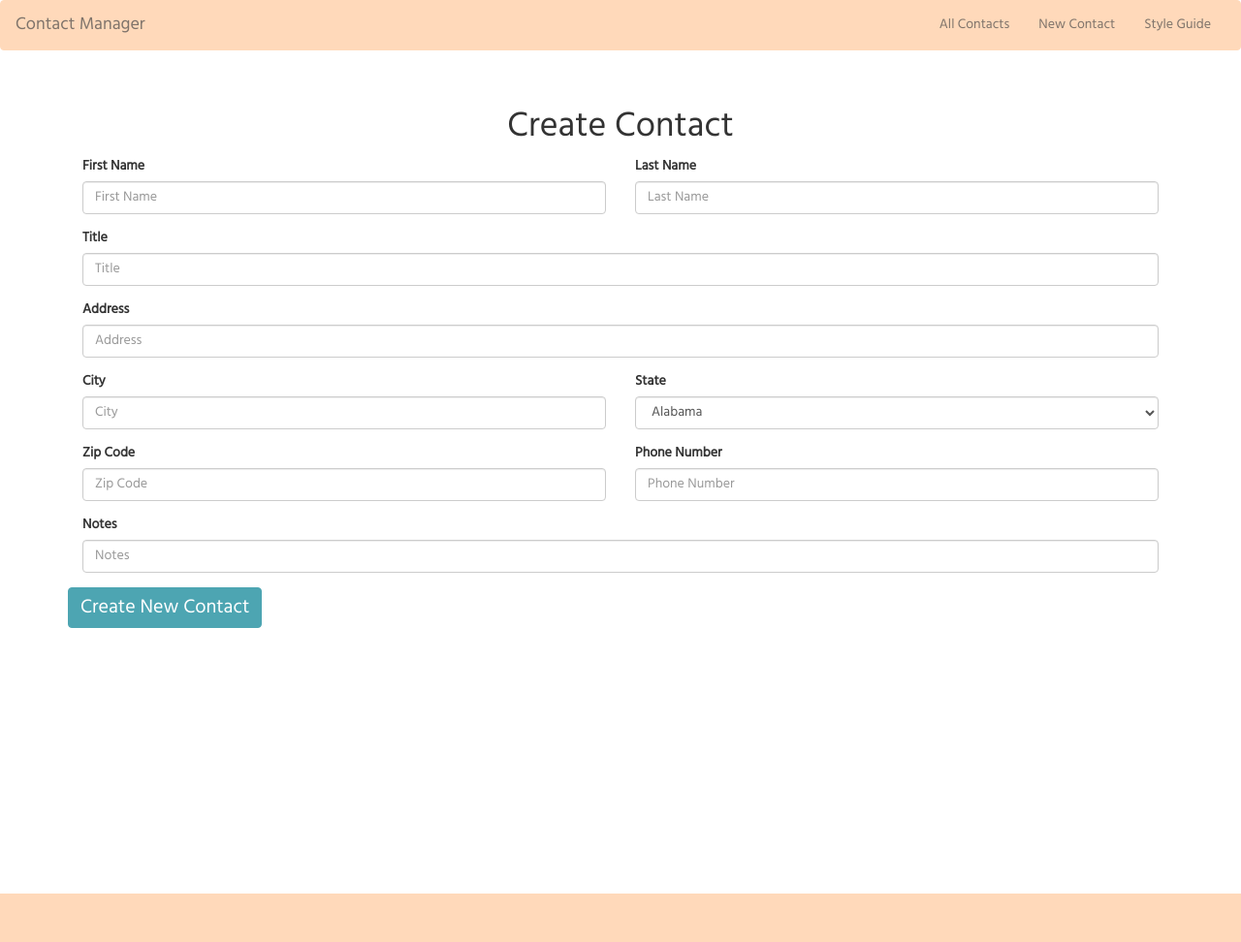
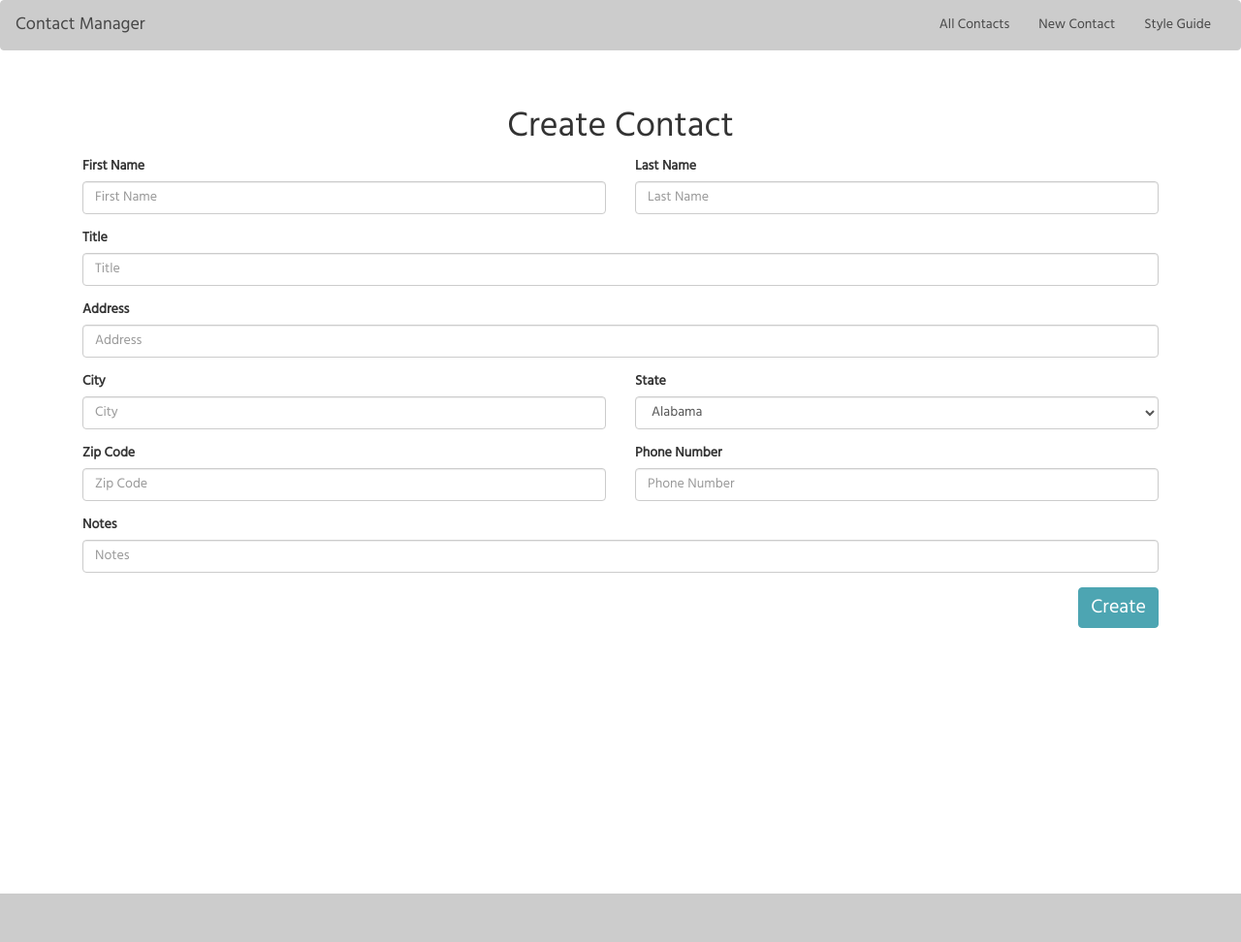
Before and after one commit to alexisbarnes/contact-manager, a PHP site: page /new.php in a window 1280 px wide. Shown: the whole page at 97% size. Run offline with PHP 8.4, Linux system fonts and the light colour scheme; some libraries are stand-ins or nearby versions.

Commit message:
Color changes and button updates.

```diff
--- a/css/style.css
+++ b/css/style.css
@@ -28,21 +28,28 @@ h1 {
 
 /*--NAVBAR--*/
 .navbar-default {
-  background-color: #FFD9BA;
-  border-color: #FFD9BA;
+  background-color: #CCCCCC;
+  border-color: #CCCCCC;
 }
 
 .navbar-default .navbar-nav>li>a {
-  color: #7F746B;
+  color: #474747;
 }
 
 .navbar-default .navbar-brand {
-  color: #7F746B;
+  color: #474747;
 }
 
 /*--PAGE STYLES--*/
 .page-header {
   font-size: 60px;
+}
+
+/*--ALERT INFO--*/
+.alert-info {
+    color: #7F746B;
+    background-color: #FFCAA1;
+    border-color: #FFCAA1;
 }
 
 /*--FORM--*/
@@ -66,6 +73,8 @@ textarea.form-control {
 .btn-primary {
   background-color: #4DA5B2;
   border-color: #4DA5B2;
+  float: right;
+  margin-right: 15px;
 }
 
 .btn-primary:hover {
@@ -108,7 +117,7 @@ textarea.form-control {
 
 /*--FOOTER--*/
 footer {
-  background-color: #FFD9BA;
+  background-color: #CCCCCC;
   height: 50px;
   margin-top: 50px;
 }
--- a/edit.php
+++ b/edit.php
@@ -139,7 +139,7 @@
   </div>
 
 
-  <button class="btn btn-primary">Save Task</button>
+  <button class="btn btn-primary">Save</button>
 </form>
 
 <?php include 'footer.php'; ?>
--- a/new.php
+++ b/new.php
@@ -123,7 +123,7 @@
     </div>
   </div>
 
-  <button class="btn btn-primary">Create New Contact</button>
+  <button class="btn btn-primary">Create</button>
 </form>
 
 <?php include 'footer.php'; ?>
```
